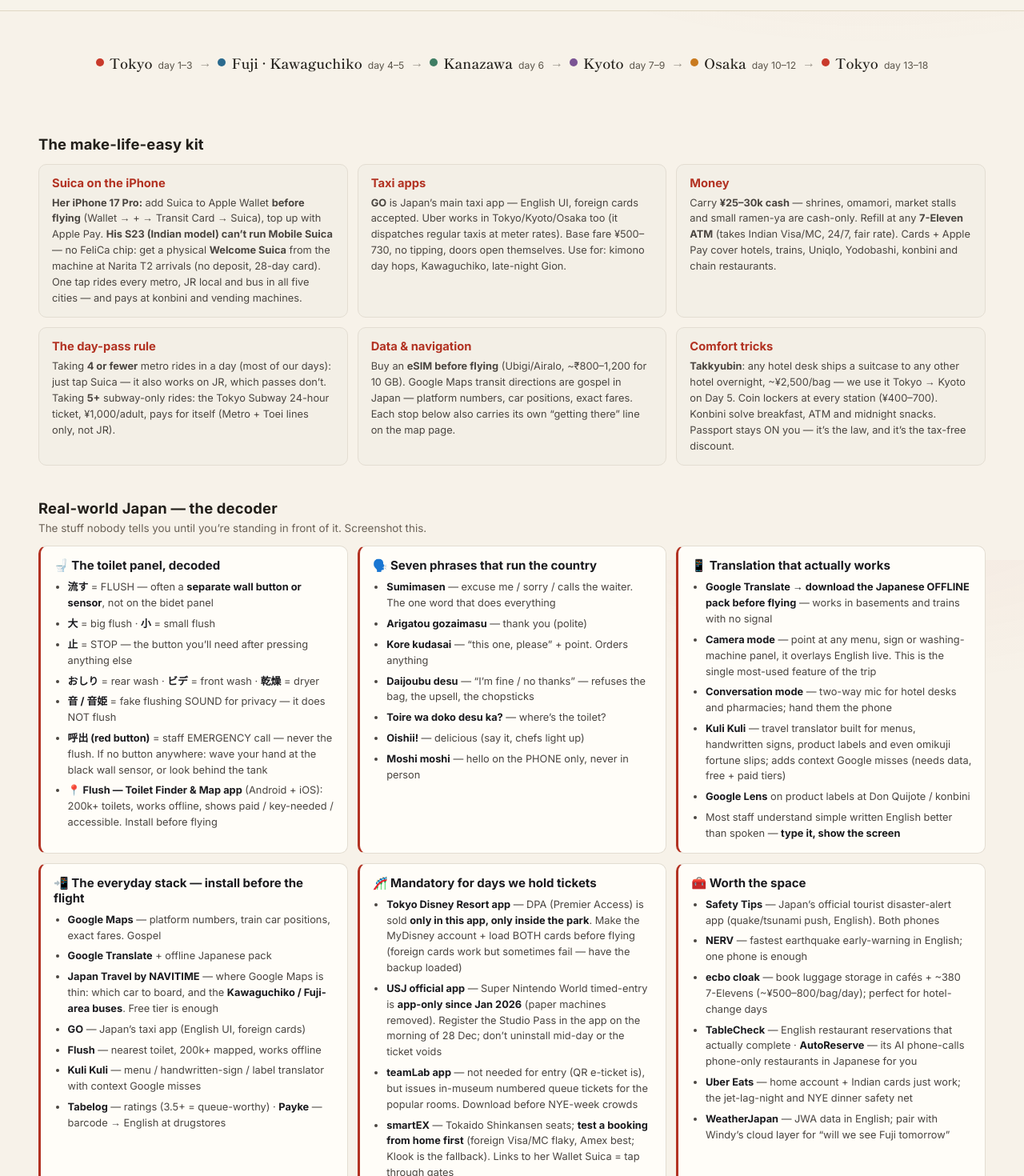
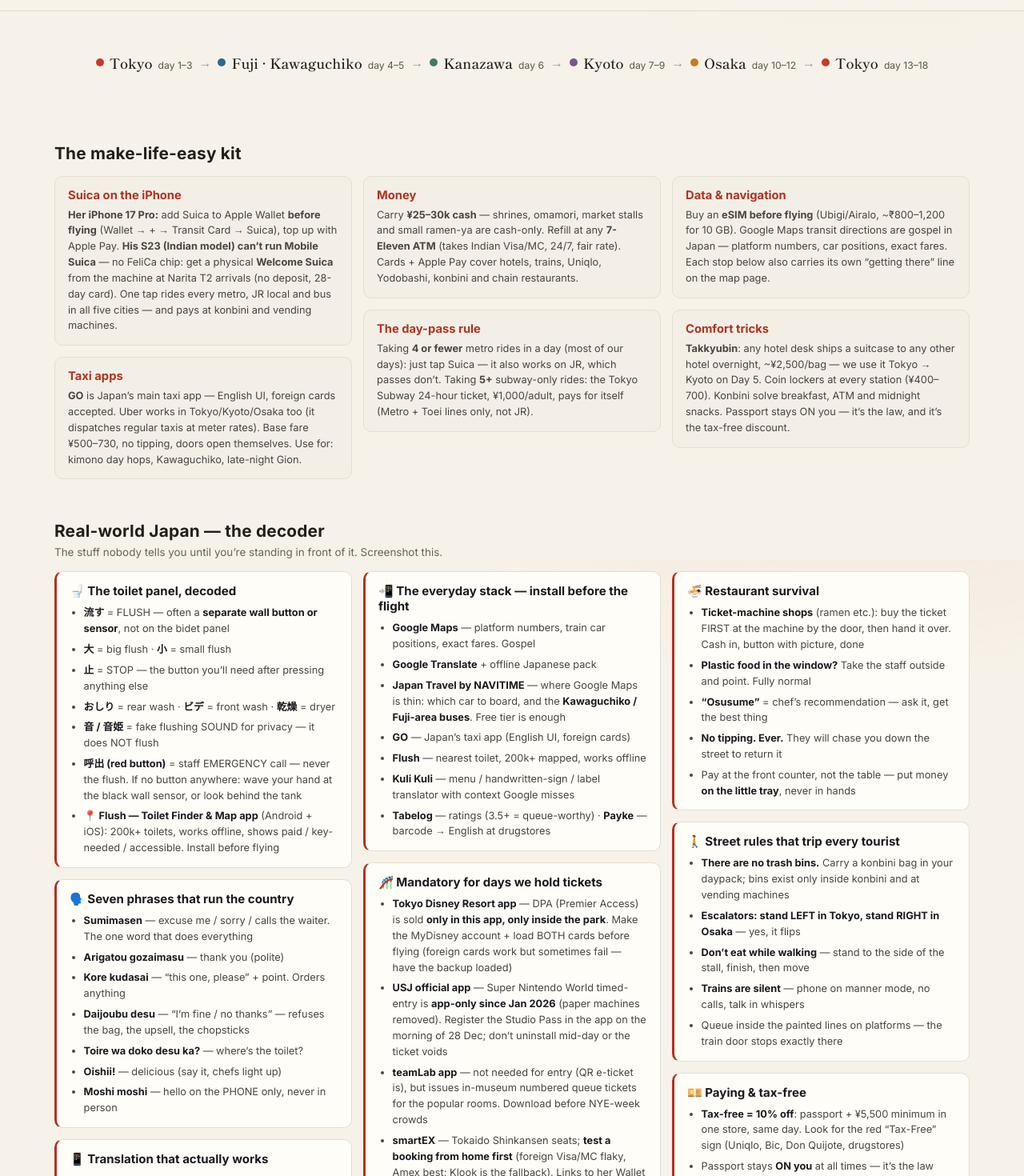
Before and after one commit to shivendrasinghtanwar/jap-26, a React (Vite) app: page / in a window 1280 px wide. Shown: the part 900-2370 px from the top of the page at 80% size. Built offline with nearby package versions, Linux system fonts and the light colour scheme.

Commit message:
fix(home): kit + decoder masonry layout, 1240px cap — kills orphan cards on wide screens

```diff
--- a/src/pages/home.css
+++ b/src/pages/home.css
@@ -124,13 +124,16 @@
 }
 
 /* ——— make-life-easy kit ——— */
-.home-kit { padding: 34px clamp(16px, 4vw, 48px) 8px; }
-.home-kit-title { font-size: 1.15rem; margin: 0 0 14px; letter-spacing: 0.01em; }
+.home-kit {
+  padding: 44px clamp(16px, 4vw, 48px) 8px;
+  max-width: 1240px; margin: 0 auto;
+}
+.home-kit-title { font-size: 1.3rem; margin: 0 0 16px; letter-spacing: 0.01em; }
 .home-kit-grid {
-  display: grid;
-  grid-template-columns: repeat(auto-fit, minmax(290px, 1fr));
-  gap: 12px;
+  columns: 3 300px;
+  column-gap: 14px;
 }
+.home-kit-card { break-inside: avoid; margin-bottom: 14px; }
 .home-kit-card {
   background: #f3efe6;
   border: 1px solid #e3ddd2;
@@ -141,12 +144,15 @@
 .home-kit-card p { margin: 0; font-size: 0.8rem; line-height: 1.55; color: #4a4540; }
 
 /* ——— real-world Japan decoder ——— */
-.home-jp { padding: 34px clamp(16px, 4vw, 48px) 8px; }
-.home-jp-sub { margin: -8px 0 14px; font-size: 0.84rem; color: #6b6257; }
+.home-jp {
+  padding: 44px clamp(16px, 4vw, 48px) 8px;
+  max-width: 1240px; margin: 0 auto;
+}
+.home-jp .home-kit-title { font-size: 1.3rem; }
+.home-jp-sub { margin: -10px 0 16px; font-size: 0.84rem; color: #6b6257; }
 .home-jp-grid {
-  display: grid;
-  grid-template-columns: repeat(auto-fit, minmax(300px, 1fr));
-  gap: 12px;
+  columns: 3 320px;
+  column-gap: 14px;
 }
 .jp-card {
   background: #fffdf8;
@@ -154,6 +160,8 @@
   border-left: 3px solid #b23222;
   border-radius: 10px;
   padding: 14px 16px;
+  break-inside: avoid;
+  margin-bottom: 14px;
 }
 .jp-card h3 { margin: 0 0 8px; font-size: 0.94rem; color: #1b1b1f; }
 .jp-card ul { margin: 0; padding: 0 0 0 1.1em; }
```
